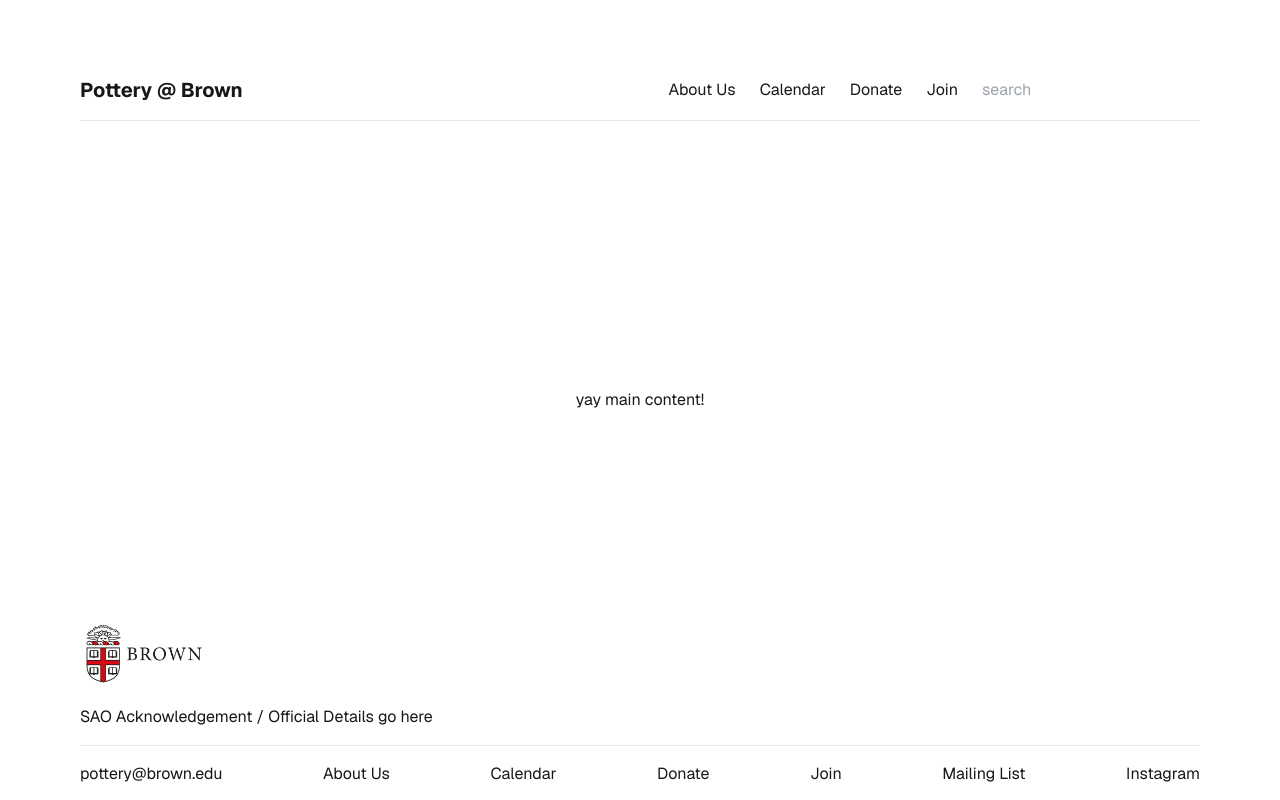
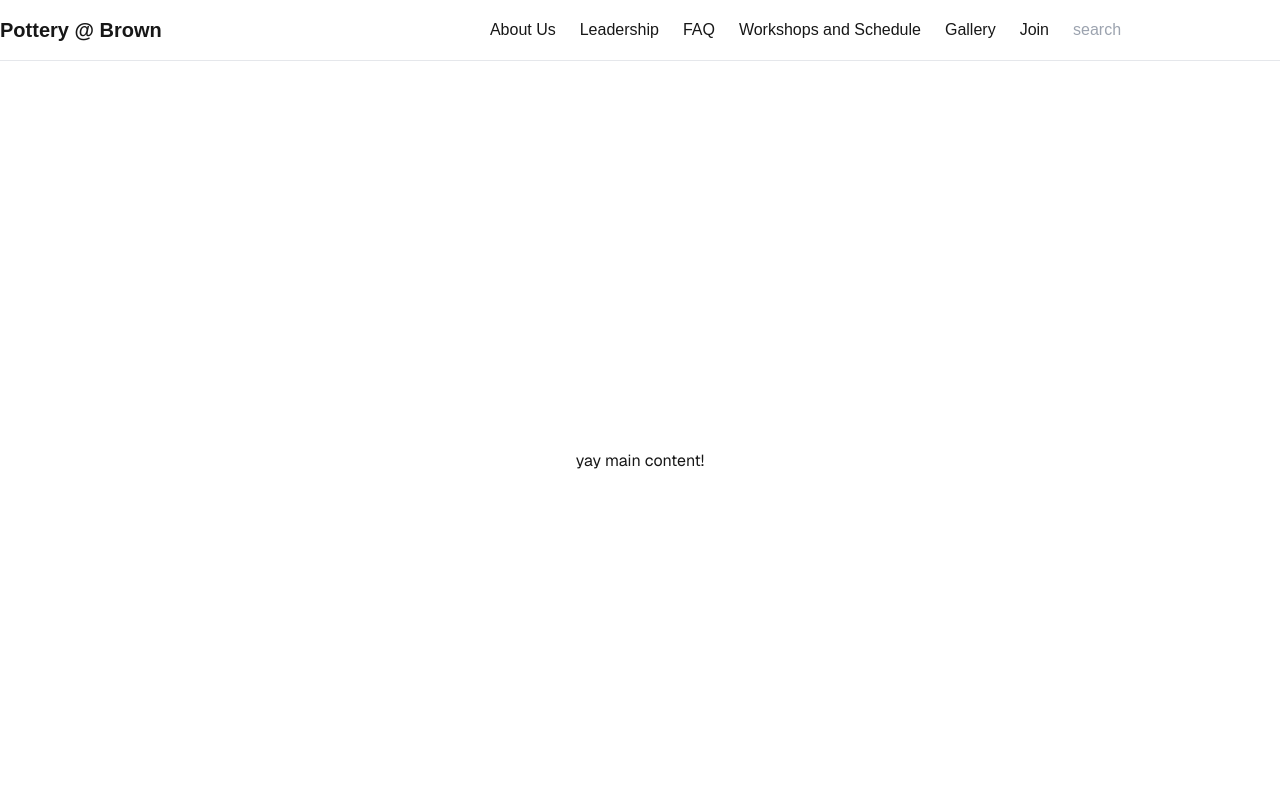
Before and after one commit to fullstackatbrown/project-pottery-at-brown, a Next.js app: page / in a window 1280 px wide. Shown: the top 800 px of the page. Built offline with nearby package versions, Linux system fonts and the light colour scheme; a web font is replaced by a local one.

Commit message:
updated routing so that header changes the page; added header + footer to all pages

```diff
--- /dev/null
+++ b/src/app/join/page.js
@@ -0,0 +1,7 @@
+export default function JoinPage(){
+    return (
+        <main>
+            <h2>Join</h2>
+        </main>
+    )
+}
--- a/src/app/layout.js
+++ b/src/app/layout.js
@@ -2,6 +2,7 @@ import { Geist, Geist_Mono } from "next/font/google";
 import { Inter } from "next/font/google";
 import "./globals.css";
 import "@fontsource/hedvig-letters-serif";
+import Layout from "../components/Layout";
 
 const inter = Inter({
   subsets: ['latin'],
@@ -29,7 +30,10 @@ export default function RootLayout({ children }) {
       <body
         className={`${geistSans.variable} ${geistMono.variable} antialiased`}
       >
-        {children}
+
+        <Layout>
+          {children}
+        </Layout>
       </body>
     </html>
   );
--- a/src/app/page.js
+++ b/src/app/page.js
@@ -1,11 +1,8 @@
 import Image from "next/image";
-import Header from "../components/Header";
-import Footer from "../components/Footer";
 
 export default function Home() {
 	return (
 		<div className="grid grid-rows-[20px_1fr_20px] items-center justify-items-center min-h-screen p-8 pb-20 gap-16 sm:p-20 font-[family-name:var(--font-geist-sans)]">
-			<Header></Header>
 
 			<main className="flex flex-col gap-8 row-start-2 items-center sm:items-start">
 				<p>yay main content!</p>
@@ -54,8 +51,6 @@ export default function Home() {
 					</a>
 				</div> */}
 			</main>
-
-			<Footer></Footer>
 		</div>
 	);
 }
--- a/src/components/Header.js
+++ b/src/components/Header.js
@@ -1,28 +1,33 @@
+import Link from 'next/link';
+
 const Header = () => {
 	return (
 		<header className="flex justify-between items-center w-full pt-4 pb-4 border-b">
 			{/* left-aligned title */}
-			<a
-				className="nav-link text-xl font-bold flex justify-self-"
-				href="#"
-			>
+			<Link href="/" className="nav-link text-xl font-bold">
 				Pottery @ Brown
-			</a>
+			</Link>
 
 			{/* right-aligned nav bar */}
-			<nav className="flex justify-self-end gap-6">
-				<a className="nav-link" href="">
+			<nav className="flex gap-6">
+				<Link href="/about" className="nav-link">
 					About Us
-				</a>
-				<a className="nav-link" href="">
-					Calendar
-				</a>
-				<a className="nav-link" href="">
-					Donate
-				</a>
-				<a className="nav-link" href="">
+				</Link>
+				<Link href="/leadership" className="nav-link">
+					Leadership
+				</Link>
+				<Link href="/faq" className="nav-link">
+					FAQ
+				</Link>
+				<Link href="/workshops" className="nav-link">
+					Workshops and Schedule
+				</Link>
+				<Link href="/gallery" className="nav-link">
+					Gallery
+				</Link>
+				<Link href="/join" className="nav-link">
 					Join
-				</a>
+				</Link>
 				<input type="text" placeholder="search" />
 			</nav>
 		</header>
--- a/src/pages/_app.js
+++ /dev/null
@@ -1,12 +0,0 @@
-import Layout from "../components/Layout";
-import "../styles/globals.css"; // Import global styles if needed
-
-function MyApp({ Component, pageProps }) {
-	return (
-		<Layout>
-			<Component {...pageProps} />
-		</Layout>
-	);
-}
-
-export default MyApp;
--- a/src/pages/page.js
+++ /dev/null
@@ -1,16 +0,0 @@
-import Header from "../../components/Header";
-import Footer from "../../components/Footer";
-
-function Home() {
-  return (
-    <div>
-      <Header />
-      <div className="flex flex-col justify-center items-center h-screen bg-gray-200">
-        <h1 className="text-6xl">Home Page</h1>
-      </div>
-      <Footer />
-    </div>
-  );
-}
-
-export default Home;
```
Also changed, not shown: 2 other files (tests, documents, lock files or other folders).
